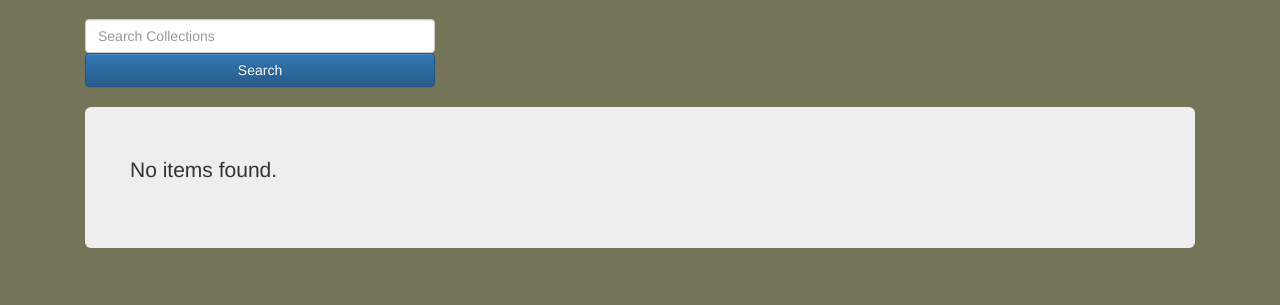
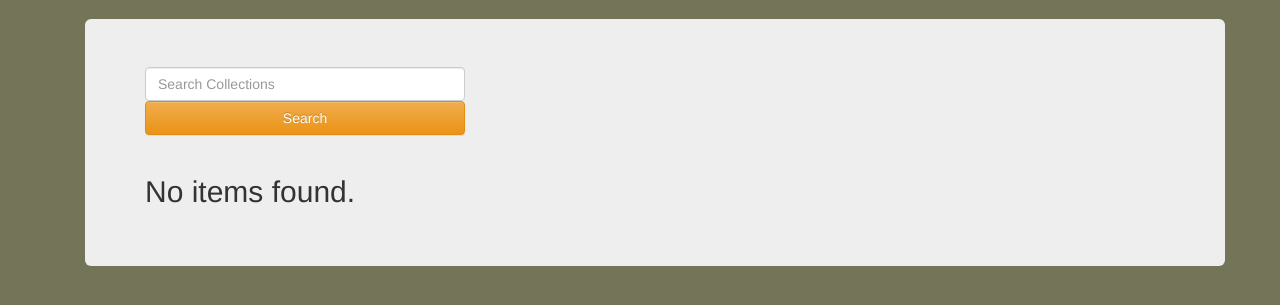
Before and after one commit to 32footsteps/SpecialCollectionsProject, a Django app: page /collectiondb/ in a window 1280 px wide. Shown: the part 51-356 px from the top of the page. Run offline with Django 3.2, Linux system fonts and the light colour scheme; some libraries are stand-ins or nearby versions.

Commit message:
updated get_item function

```diff
--- a/specialcollections/collection_item/urls.py
+++ b/specialcollections/collection_item/urls.py
@@ -1,10 +1,11 @@
 from django.conf.urls import patterns, include, url
 from django.contrib import admin
-from collection_item.views import index_view, create_item, search_item
+from collection_item.views import index_view, create_item, search_item, get_item
 
 
 urlpatterns = patterns('',
 		url(r'^$', index_view, name='index'),
 		url(r'^createitem/', create_item, name='createitem'),
 		url(r'^searchitem/', search_item, name='searchitem'),
+		url(r'^(?P<item>(?!\s*$).+)', get_item, name='getitem'),
 )
--- a/specialcollections/collection_item/views.py
+++ b/specialcollections/collection_item/views.py
@@ -32,15 +32,14 @@ def create_item(request):
 
 	return render(request, 'items/createitem.html', {'form': form})
 
-def get_item(request):#, item_id):
-	item = Item.objects.get(pk=2)#pk=item_id)
+def get_item(request, **kwargs):
+	item = Item.objects.get(title=kwargs.get('item', ''))
 	print("title " + str(item.title))
 
 	if request.method == 'GET':
 		return render(request, 'items/item.html', {'item': item})
 
 def search_item(request):
-	print("search click")
 	try:
 		search_items = request.GET['q']
 
@@ -49,7 +48,4 @@ def search_item(request):
 
 	results = SearchQuerySet().auto_query(search_items)
 
-	for r in results:
-		print("item name: " + r.object.item_image.url)
-
 	return render(request, 'items/index.html', {'items': results})
--- a/specialcollections/templates/collections/index.html
+++ b/specialcollections/templates/collections/index.html
@@ -13,7 +13,8 @@
 {% if collections %}
 	<div class="row">
 	{% for collection in collections %}
-	<div class='col-md-4'>
+	<div class='col-md-3 bg-danger'>
+
 		<h3 class="page-header">{{collection.collection_name}}</h3>
 		<h4 class="page-header">Collection Description</h4>
 		{{collection.collection_description|linebreaks}}
@@ -22,7 +23,8 @@
 			{{item.title}}{% if not forloop.last %} | {% endif %}
 		{% endfor %}
 	</div>
-	</div>
+	<div class='col-md-1'></div>
+
 	{% endfor %}
 </div>
 {% else %}
--- a/specialcollections/templates/items/createitem.html
+++ b/specialcollections/templates/items/createitem.html
@@ -6,7 +6,7 @@
 $('input[type="text"]').addClass('form-control');
 $('textarea').addClass('form-control');
 </script>
-
+<div class="container">
 <div class="jumbotron">
 	<h1 align='center'>Create A New Item</h1>
 	<div class="row">
@@ -19,7 +19,7 @@ $('textarea').addClass('form-control');
 
 		<div class='col-md-3'></div>
 </div>
-
+</div>
 
 
 {% endblock body %}
--- a/specialcollections/templates/items/index.html
+++ b/specialcollections/templates/items/index.html
@@ -9,37 +9,38 @@
 </div>
 -->
 
-<div class='col-md-12'>
+<div class="container">
 
-
-
-
-	<div class="row">
+	<div class="jumbotron">
+		<div class="row">
 
 				<div class='col-md-4'>
 					<form type="get" action="{% url 'items:searchitem' %}">
 					<input type="text" name="q" class='form-control' placeholder='Search Collections' />
-					<button type="submit" name="item_search_btn" class='btn btn-primary btn-md btn-block' >Search</button>
+					<button type="submit" name="item_search_btn" class='btn btn-warning btn-md btn-block' >Search</button>
 					</form>
 				</div>
 
-	</div>
-	<div class="row"><br /></div>
-
-	<div class="jumbotron">
+		</div><br />
 		<div class="row">
 
 			{% for item in items %}
 			<div class='col-md-2'>
-				<img src="{{MEDIA_URL}}{{item.object.item_image}}" height="120" width="120"><br />
+				<a href="{% url 'items:getitem' item.object.title %}"><img src="{{MEDIA_URL}}{{item.object.item_image}}" class="img-thumbnail img-responsive" height="120" width="150"></a><br />
+				<div class="bg-success">
 				<b>Item Title</b><br />
    				{{ item.object.title }}<br />
-   				<b>Item Description</b><br />
+   				<b>Item Subject</b><br />
    				{{ item.object.subject }}<br />
    				<br /><br />
+   				</div>
+   				</form>
    			</div>
+   			<div class='col-md-1'></div>
 				{% empty %}
-   				<p>No items found.</p>
+				<div class='col-md-4'>
+   					<h2>No items found.</h2>
+   				</div>
 			{% endfor %}
 		</div>
 	</div>
```
Also changed, not shown: specialcollections/templates/collections/collection.html (added).
